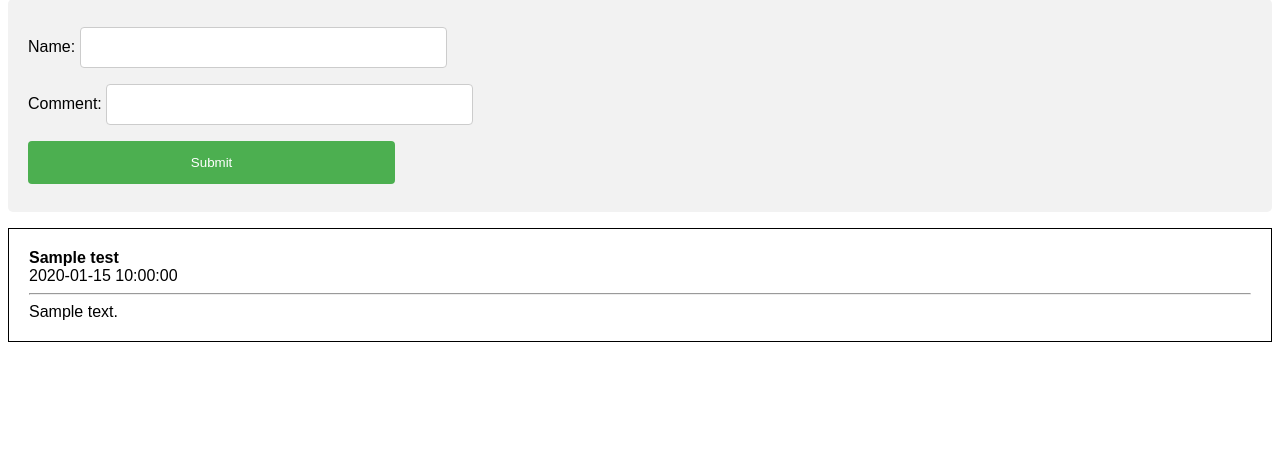
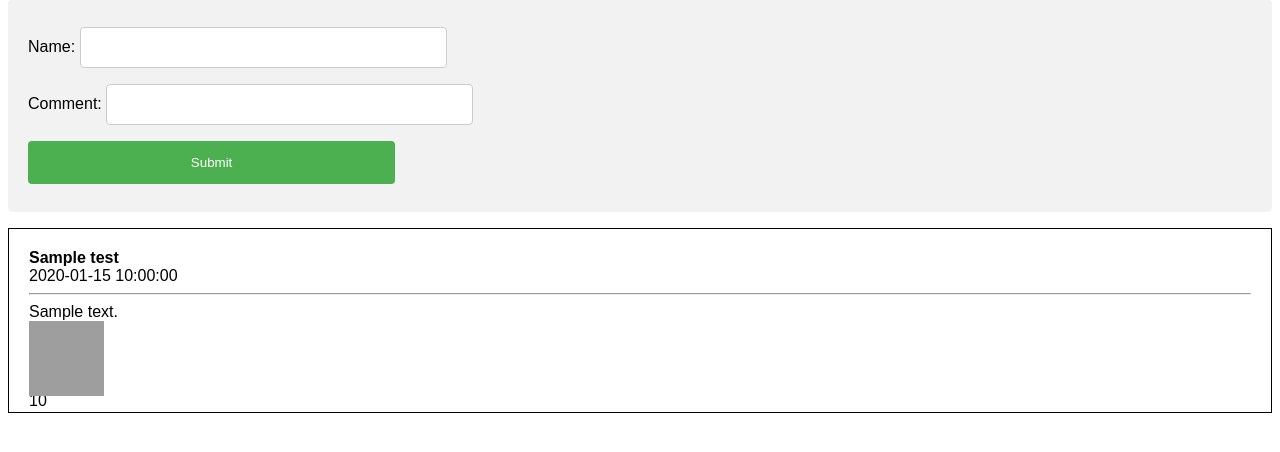
Before and after one commit to danielnjoo/hackamherst_workshops, a Flask app: page /blog in a window 1280 px wide. Shown: the part 135-587 px from the top of the page. Run offline with Flask 2, Linux system fonts and the light colour scheme; a database or web service that is not in the repository returns one stand-in record (values such as "Sample title"); grey boxes are pictures that could not be loaded.

Commit message:
flask step8

```diff
--- a/flask/app/routes.py
+++ b/flask/app/routes.py
@@ -25,15 +25,32 @@ def microblog():
 @app.route('/blog', methods=['GET', 'POST'])
 def blog():
     if request.method == "POST":
+        print('here')
         name = request.form['name']
         comment = request.form['comment']
         date = datetime.datetime.now().strftime("%Y-%m-%d %H:%M:%S")
+        likes = 0;
 
         print "name:", name
         print "comment:", comment
         print "date:", date
 
-        db.test.insert_one({'name': name, 'comment': comment, 'date': date})
+        db.test.insert_one({'name': name, 'comment': comment, 'date': date, 'likes': likes})
         return render_template('blog.html', title='Blog', posts=get_posts())
 
     return render_template('blog.html', title='Blog', posts=get_posts())
+
+@app.route('/<string:like_id>', methods=['POST'])
+def like(like_id):
+    # print(like_id)
+
+    likes = db.test.find_one({'date': like_id}, {'_id': 0, 'likes': 1})['likes']
+    db.test.update_one({
+        'date': like_id
+    },{
+        '$set': {
+            'likes': likes + 1
+        }
+    }, upsert=False)
+
+    return render_template('blog.html', title='Blog', posts=get_posts())
--- a/flask/app/static/style.css
+++ b/flask/app/static/style.css
@@ -2,7 +2,7 @@
   font-family: Arial;
 }
 
-form {
+#form {
   border-radius: 5px;
   background-color: #f2f2f2;
   padding: 20px;
@@ -57,7 +57,18 @@ li a:hover:not(.active) {
     background-color: #4CAF50;
 }
 
+#img {
+  height: 75px;
+  width: 75px;
+  display: block;
+}
+
 #post {
-  padding: 20px;
+  padding: 20px 20px 0px 20px;
   border: 1px solid black;
 }
+
+#likes {
+  float: left;
+  margin-top: -20;
+}
--- a/flask/app/templates/blog.html
+++ b/flask/app/templates/blog.html
@@ -1,6 +1,7 @@
 <html>
   <head>
     <link rel="stylesheet" href="{{ url_for('static', filename='style.css') }}" type="text/css">
+    <script src="https://ajax.googleapis.com/ajax/libs/jquery/3.3.1/jquery.min.js"></script>
   </head>
   <body>
 
@@ -13,7 +14,7 @@
 
     <h1>This is a blog</h1>
 
-    <form action="" method="post">
+    <form id="form" action="" method="post">
       <span id="label">Name: </span><input type="text" name="name" value="">
       <br>
       <span id="label">Comment: </span><input type="text" name="comment" value="">
@@ -23,13 +24,17 @@
 
     <div>
       {% for post in posts %}
-      <div id="post">
-        <b>{{ post.name }}</b>
-        <br>
-        {{post.date}}
-        <hr>
-        {{post.comment}}
-      </div>
+        <div id="post" class="col-sm-9">
+          <b>{{ post.name }}</b>
+          <br>
+          {{post.date}}
+          <hr>
+          <span>{{post.comment}}</span>
+          <form action="{{post.date}}" method="post">
+            <input value="like" id="img" type="image" src="/static/like.png"/>
+          </form>
+          <span id="likes">{{post.likes}}</span>
+        </div>
       {% endfor %}
     </div>
 
```
